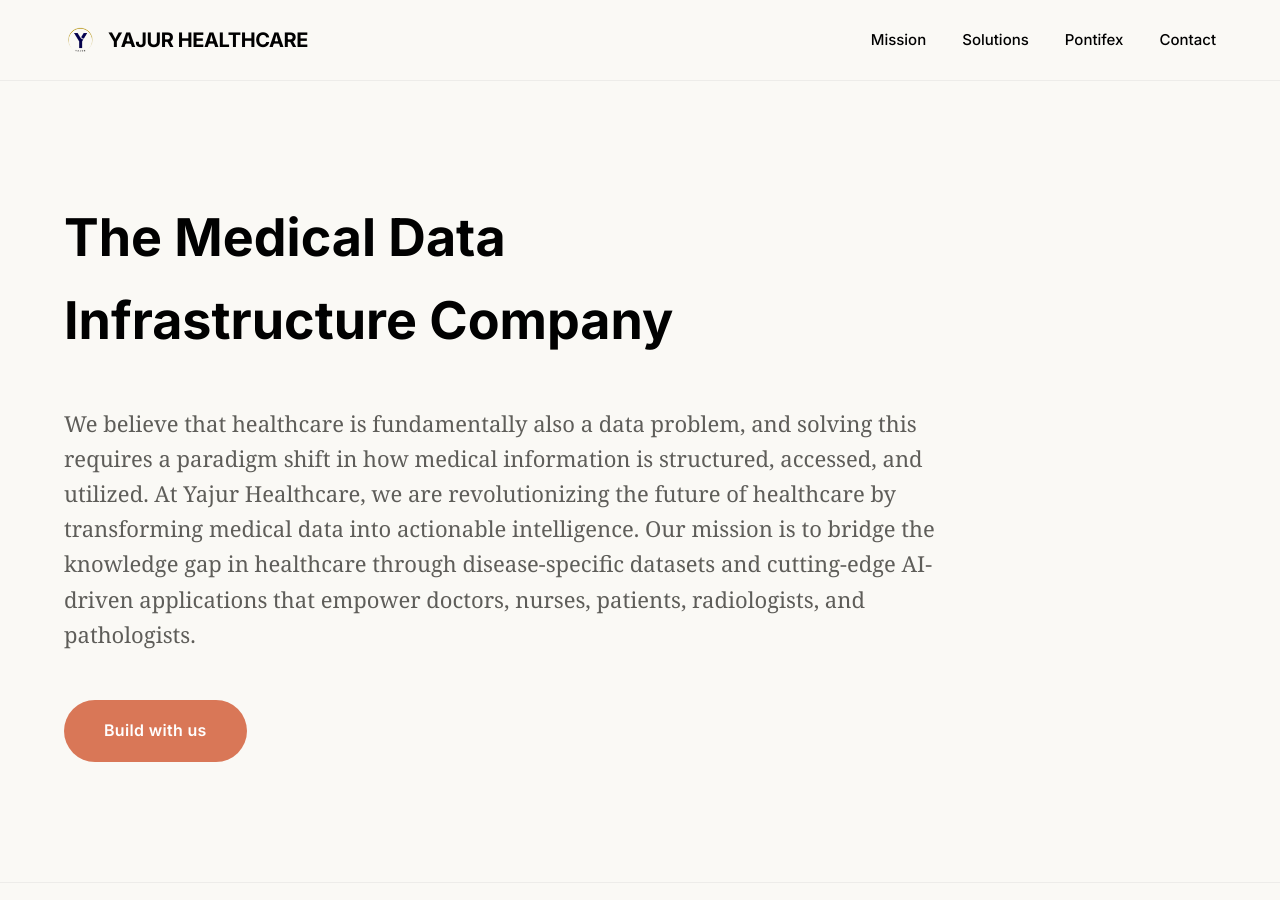
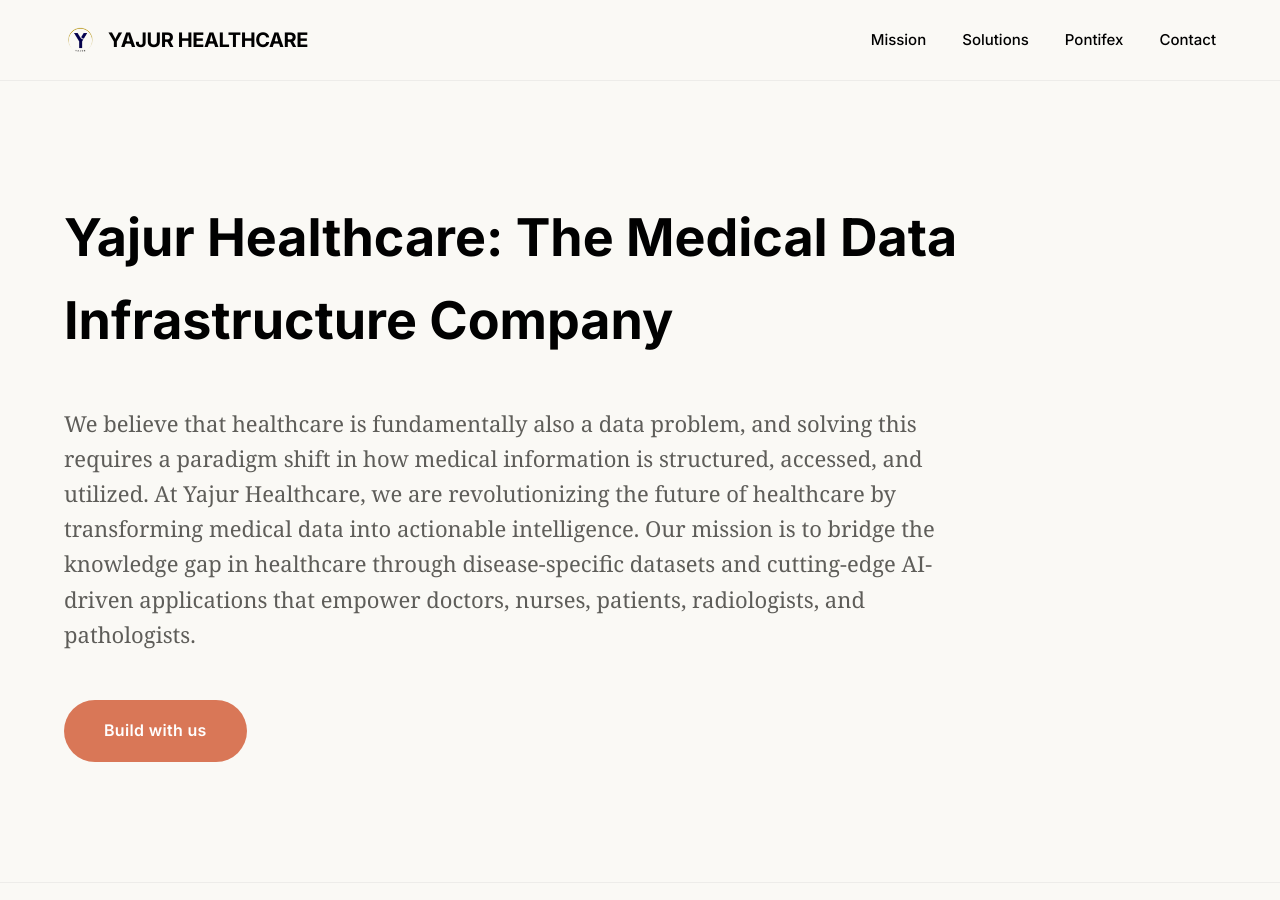
Before and after one commit to msharmas-yajur/yajur-ai, a Jekyll site: the page built from index.md, in a window 1280 px wide and 900 px high. Built offline with Jekyll 4.4.1, drawn with Linux system fonts in a browser that asks for light colours; some of the changed lines change nothing that is shown.

Commit message:
seo: optimize for brand search keyword 'Yajur'

```diff
--- a/_config.yml
+++ b/_config.yml
@@ -1,4 +1,4 @@
-title: Yajur Healthcare AI
+title: Yajur Healthcare | The Medical Data Infrastructure Company
 email: connect@yajur.ai
 description: "The Medical Data Structure Company"
 url: "https://yajur.ai"
--- a/_layouts/default.html
+++ b/_layouts/default.html
@@ -30,6 +30,47 @@
 	    "addressCountry": "IN"
 	  }
 	}
+	</script>
+
+	<!-- WebSite & SiteNavigation Schema -->
+	<script type="application/ld+json">
+	[
+	  {
+	    "@context": "https://schema.org",
+	    "@type": "WebSite",
+	    "name": "Yajur Healthcare",
+	    "url": "https://yajur.ai",
+	    "potentialAction": {
+	      "@type": "SearchAction",
+	      "target": "https://yajur.ai/search?q={search_term_string}",
+	      "query-input": "required name=search_term_string"
+	    }
+	  },
+	  {
+	    "@context": "https://schema.org",
+	    "@type": "ItemList",
+	    "itemListElement": [
+	      {
+	        "@type": "SiteNavigationElement",
+	        "position": 1,
+	        "name": "Mission",
+	        "url": "https://yajur.ai/#mission"
+	      },
+	      {
+	        "@type": "SiteNavigationElement",
+	        "position": 2,
+	        "name": "Solutions",
+	        "url": "https://yajur.ai/#solutions"
+	      },
+	      {
+	        "@type": "SiteNavigationElement",
+	        "position": 3,
+	        "name": "Pontifex",
+	        "url": "https://yajur.ai/pontifex.html"
+	      }
+	    ]
+	  }
+	]
 	</script>
 
 	{% seo %}
--- a/index.md
+++ b/index.md
@@ -1,9 +1,9 @@
 ---
 layout: home
-title: "Yajur Healthcare AI - The Medical Data Infrastructure Company"
+title: "Yajur Healthcare | The Medical Data Infrastructure Company"
 
 hero:
-  title: "The Medical Data <br>Infrastructure Company"
+  title: "Yajur Healthcare: The Medical Data Infrastructure Company"
   description:
     - "We believe that healthcare is fundamentally also a data problem, and solving this requires a paradigm shift in how medical information is structured, accessed, and utilized. At Yajur Healthcare, we are revolutionizing the future of healthcare by transforming medical data into actionable intelligence. Our mission is to bridge the knowledge gap in healthcare through disease-specific datasets and cutting-edge AI-driven applications that empower doctors, nurses, patients, radiologists, and pathologists."
   cta_text: "Build with us"
```
